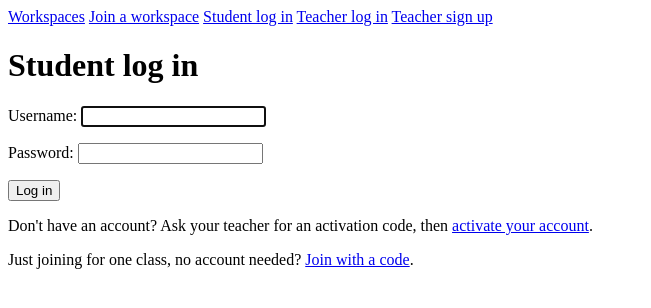
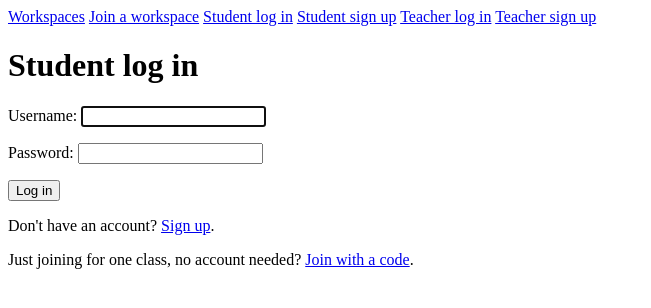
Before and after one commit to jams385/teacher-student-ai-workspace, a Django app: page /student/login/ in a window 1280 px wide. Shown: the top 308 px of the page, without its empty margins (0-651 px from the left). Run offline with Django 5.2, Linux system fonts and the light colour scheme.

Commit message:
Remove teacher-gated roster/activation; student signup is now self-serve
Reverses the earlier "teacher-provisioned roster" decision. Student
accounts keep their one purpose — letting a student get back to
workspaces they've already joined without re-entering the join code —
but creating one no longer requires a teacher-issued code.

- Removed the RosterInvite model entirely (migration 0007), and the
  teacher-side roster_add/roster_revoke views + "Student accounts"
  dashboard section.
- StudentActivationForm -> StudentSignupForm: dropped the `code` field
  and its RosterInvite lookup; still just username/password (+ optional
  email), reusing UserCreationForm.
- student_signup_activate -> student_signup (/student/signup/): creates
  the account and logs the student in, but no longer auto-joins any
  workspace (there's no invite to join from) — the student uses the
  same join-code flow as everyone else afterward, unchanged.
- Nav gets a "Student sign up" link alongside "Student log in" for
  discoverability, matching the teacher pair.
- utils.py: collapsed the generalized _generate_unique_code helper back
  into generate_unique_join_code now that RosterInvite.code was its
  only other caller.
- Everything the roster layer sat on top of is untouched: StudentSession
  .student, the unique-per-workspace constraint, _attach_active_session,
  student_join's authenticated branch, student_home/transcript/continue.
  Anonymous join-by-code is still completely unaffected.
- Added StudentSignupTests (4 cases: account+profile created and logged
  in, no code field on the form, already-logged-in signup rejected,
  join-after-signup populates My Workspaces) plus a scripted end-to-end
  walkthrough. 58/58 tests passing.
- CLAUDE.md updated to match; docs/student_account_activation_notice.md
  follow-up renamed to docs/student_account_signup_notice.md (still not
  written, still flagged).

Co-Authored-By: Claude Sonnet 5 <noreply@anthropic.com>

```diff
--- a/templates/base.html
+++ b/templates/base.html
@@ -30,6 +30,7 @@
                 <a href="{% url 'workspace_list' %}">Workspaces</a>
                 <a href="{% url 'student_join' %}">Join a workspace</a>
                 <a href="{% url 'student_login' %}">Student log in</a>
+                <a href="{% url 'student_signup' %}">Student sign up</a>
                 <a href="{% url 'login' %}">Teacher log in</a>
                 <a href="{% url 'signup' %}">Teacher sign up</a>
             {% endif %}
--- a/templates/registration/student_login.html
+++ b/templates/registration/student_login.html
@@ -9,6 +9,6 @@
     {{ form.as_p }}
     <button type="submit">Log in</button>
 </form>
-<p>Don't have an account? Ask your teacher for an activation code, then <a href="{% url 'student_signup_activate' %}">activate your account</a>.</p>
+<p>Don't have an account? <a href="{% url 'student_signup' %}">Sign up</a>.</p>
 <p>Just joining for one class, no account needed? <a href="{% url 'student_join' %}">Join with a code</a>.</p>
 {% endblock %}
--- a/workspaces/urls.py
+++ b/workspaces/urls.py
@@ -17,14 +17,12 @@ urlpatterns = [
     path('<int:pk>/dashboard/<int:session_pk>/', views.session_transcript, name='session_transcript'),
     path('<int:pk>/dashboard/<int:session_pk>/remove/', views.student_remove, name='student_remove'),
     path('<int:pk>/dashboard/flags/<int:flag_pk>/reviewed/', views.flag_mark_reviewed, name='flag_mark_reviewed'),
-    path('<int:pk>/roster/add/', views.roster_add, name='roster_add'),
-    path('<int:pk>/roster/<int:invite_pk>/revoke/', views.roster_revoke, name='roster_revoke'),
     path('join/', views.student_join, name='student_join'),
     path('chat/', views.student_chat, name='student_chat'),
     path('chat/send/', views.send_message, name='send_message'),
     path('chat/live-status/', views.live_status, name='live_status'),
     path('student/login/', views.student_login, name='student_login'),
-    path('student/activate/', views.student_signup_activate, name='student_signup_activate'),
+    path('student/signup/', views.student_signup, name='student_signup'),
     path('student/', views.student_home, name='student_home'),
     path('student/<int:pk>/', views.student_workspace_transcript, name='student_workspace_transcript'),
     path('student/<int:pk>/continue/', views.student_workspace_continue, name='student_workspace_continue'),
--- a/workspaces/utils.py
+++ b/workspaces/utils.py
@@ -7,7 +7,7 @@ import pymupdf as fitz  # `import fitz` is a deprecated alias as of pymupdf 1.28
 from pptx import Presentation
 from pypdf import PdfReader
 
-from .models import RosterInvite, Workspace
+from .models import Workspace
 
 # Common English function words + a few chat-filler words, so the dashboard's
 # "commonly asked words" view surfaces actual topics instead of "what", "is",
@@ -36,25 +36,12 @@ JOIN_CODE_ALPHABET = 'ABCDEFGHJKMNPQRSTUVWXYZ23456789'
 JOIN_CODE_LENGTH = 6
 
 
-def _generate_unique_code(model, field, length=JOIN_CODE_LENGTH, alphabet=JOIN_CODE_ALPHABET):
-    """Return a random code guaranteed not to collide with an existing
-    `model.field` value. Shared by Workspace.join_code and
-    RosterInvite.code — same alphabet/length, same collision-check shape."""
-    while True:
-        code = ''.join(random.choices(alphabet, k=length))
-        if not model.objects.filter(**{field: code}).exists():
-            return code
-
-
 def generate_unique_join_code():
     """Return a join code guaranteed not to collide with an existing Workspace."""
-    return _generate_unique_code(Workspace, 'join_code')
-
-
-def generate_unique_invite_code():
-    """Return a roster invite activation code guaranteed not to collide with
-    an existing RosterInvite."""
-    return _generate_unique_code(RosterInvite, 'code')
+    while True:
+        code = ''.join(random.choices(JOIN_CODE_ALPHABET, k=JOIN_CODE_LENGTH))
+        if not Workspace.objects.filter(join_code=code).exists():
+            return code
 
 
 def extract_pdf_text(content: bytes) -> str:
--- a/workspaces/views.py
+++ b/workspaces/views.py
@@ -14,20 +14,16 @@ from django.views.decorators.http import require_POST
 
 from . import ai_client, moderation, storage
 from .decorators import student_required, teacher_required
-from .forms import (
-    MaterialUploadForm, RosterInviteForm, StudentActivationForm, StudentJoinForm, WorkspaceForm,
-)
-from .models import Flag, Material, Message, Profile, RosterInvite, Slide, StudentSession, Workspace
+from .forms import MaterialUploadForm, StudentJoinForm, StudentSignupForm, WorkspaceForm
+from .models import Flag, Material, Message, Profile, Slide, StudentSession, Workspace
 from .utils import (
-    extract_pdf_text, extract_pptx_text, generate_unique_invite_code, generate_unique_join_code,
-    has_meaningful_content, keyword_frequency, rasterize_pdf,
+    extract_pdf_text, extract_pptx_text, generate_unique_join_code, has_meaningful_content,
+    keyword_frequency, rasterize_pdf,
 )
 
 
 def teacher_signup(request):
-    """Self-serve account creation for teachers. Students don't get open
-    self-signup — a teacher issues each student a one-time roster invite
-    code instead (see roster_add / student_signup_activate)."""
+    """Self-serve account creation for teachers."""
     if request.method == 'POST':
         form = UserCreationForm(request.POST)
         if form.is_valid():
@@ -414,44 +410,7 @@ def workspace_dashboard(request, pk):
         'student_sessions': student_sessions,
         'keywords': keyword_frequency(student_message_texts),
         'flags': flags,
-        'roster_invites': workspace.roster_invites.select_related('student').order_by('-created_at'),
-        'roster_form': RosterInviteForm(),
     })
-
-
-@teacher_required
-@require_POST
-def roster_add(request, pk):
-    """Teacher adds one named student to this workspace's roster, issuing a
-    one-time activation code the student redeems at student_signup_activate
-    to create their own account. Account creation is gated this way rather
-    than open self-signup — the teacher decides who gets one."""
-    workspace = get_object_or_404(Workspace, pk=pk, teacher=request.user)
-    form = RosterInviteForm(request.POST)
-    if form.is_valid():
-        invite = RosterInvite.objects.create(
-            workspace=workspace,
-            display_name=form.cleaned_data['display_name'],
-            code=generate_unique_invite_code(),
-        )
-        messages.success(request, f'Activation code for "{invite.display_name}": {invite.code}')
-    else:
-        messages.error(request, "Couldn't add that student — enter a name.")
-    return redirect('workspace_dashboard', pk=workspace.pk)
-
-
-@teacher_required
-@require_POST
-def roster_revoke(request, pk, invite_pk):
-    """Teacher cancels a not-yet-claimed roster invite. Only unclaimed
-    invites are revocable — once a student has activated an account with a
-    code, revoking it wouldn't undo the account, so the button simply isn't
-    offered for claimed rows (see workspace_dashboard.html)."""
-    workspace = get_object_or_404(Workspace, pk=pk, teacher=request.user)
-    invite = get_object_or_404(RosterInvite, pk=invite_pk, workspace=workspace, claimed_at__isnull=True)
-    invite.delete()
-    messages.success(request, f'Revoked the activation code for "{invite.display_name}".')
-    return redirect('workspace_dashboard', pk=workspace.pk)
 
 
 @teacher_required
@@ -495,11 +454,11 @@ def student_remove(request, pk, session_pk):
     StudentSession row, which cascades to delete their Messages and any
     Flags on those messages (both FKs are on_delete=CASCADE). A full,
     permanent removal, not just cutting off further access: to come back,
-    the student would need a fresh join code or roster invite, and none of
-    their prior transcript survives. Works the same whether the session is
-    anonymous or account-linked — removing it here never touches the
-    student's account itself (only this workspace's membership row), so an
-    account-linked student's other joined workspaces are unaffected."""
+    the student would need the join code again, and none of their prior
+    transcript survives. Works the same whether the session is anonymous or
+    account-linked — removing it here never touches the student's account
+    itself (only this workspace's membership row), so an account-linked
+    student's other joined workspaces are unaffected."""
     workspace = get_object_or_404(Workspace, pk=pk, teacher=request.user)
     student_session = get_object_or_404(StudentSession, pk=session_pk, workspace=workspace)
     display_name = student_session.display_name
@@ -704,8 +663,10 @@ def send_message(request):
 # Everything above this point is the original, fully anonymous join-by-code
 # flow and stays exactly as-is. What follows is an additive second path: a
 # student who wants their joined workspaces + chat history to persist across
-# devices/logins can hold a real account. Account creation is gated by a
-# teacher-issued RosterInvite (see roster_add above), not open self-signup.
+# devices/logins can hold a real account — self-serve signup, no teacher
+# gating. An account changes nothing about how joining a workspace works
+# (still the same join-code + display-name flow, see student_join above);
+# it only adds a persistent "My Workspaces" list (student_home below).
 
 
 def student_login(request):
@@ -731,33 +692,30 @@ def student_login(request):
     return render(request, 'registration/student_login.html', {'form': form})
 
 
-def student_signup_activate(request):
-    """A student redeems a teacher-issued RosterInvite code to create their
-    own account, then is auto-joined to the invite's workspace."""
+def student_signup(request):
+    """Self-serve account creation for students — no teacher gating. Just
+    creates the account and logs them in; it doesn't join any workspace on
+    its own (there's no roster/invite to auto-join from anymore) — the
+    student still uses the normal join-code flow (student_join) afterward,
+    same as everyone else."""
     if request.user.is_authenticated:
-        messages.error(request, "You're already logged in — log out first to activate a new student account.")
+        messages.error(request, "You're already logged in — log out first to create a new student account.")
         return redirect('student_home' if _is_student(request.user) else 'workspace_list')
 
     if request.method == 'POST':
-        form = StudentActivationForm(request.POST)
+        form = StudentSignupForm(request.POST)
         if form.is_valid():
-            invite = form.invite
             user = form.save()
             Profile.objects.create(user=user, role=Profile.Role.STUDENT)
             if form.cleaned_data.get('email'):
                 user.email = form.cleaned_data['email']
                 user.save(update_fields=['email'])
-            invite.claimed_at = timezone.now()
-            invite.student = user
-            invite.save(update_fields=['claimed_at', 'student'])
-
             login(request, user)
-            _join_workspace_as_student(request, invite.workspace, invite.display_name)
-            messages.success(request, f'Welcome, {invite.display_name}! Your account is ready.')
+            messages.success(request, 'Welcome! Join a workspace with a code to get started.')
             return redirect('student_home')
     else:
-        form = StudentActivationForm()
-    return render(request, 'workspaces/roster_activate.html', {'form': form})
+        form = StudentSignupForm()
+    return render(request, 'workspaces/student_signup.html', {'form': form})
 
 
 @student_required
```
Also changed, not shown: CLAUDE.md (+4 -5 lines), workspaces/forms.py (+9 -29 lines), workspaces/models.py (+1 -39 lines), workspaces/templates/workspaces/roster_activate.html (deleted, +0 -17 lines), workspaces/templates/workspaces/student_signup.html (added, +17 -0 lines), workspaces/templates/workspaces/workspace_dashboard.html (+0 -41 lines), workspaces/tests.py (+42 -0 lines), workspaces/migrations/0007_delete_rosterinvite.py (added).
